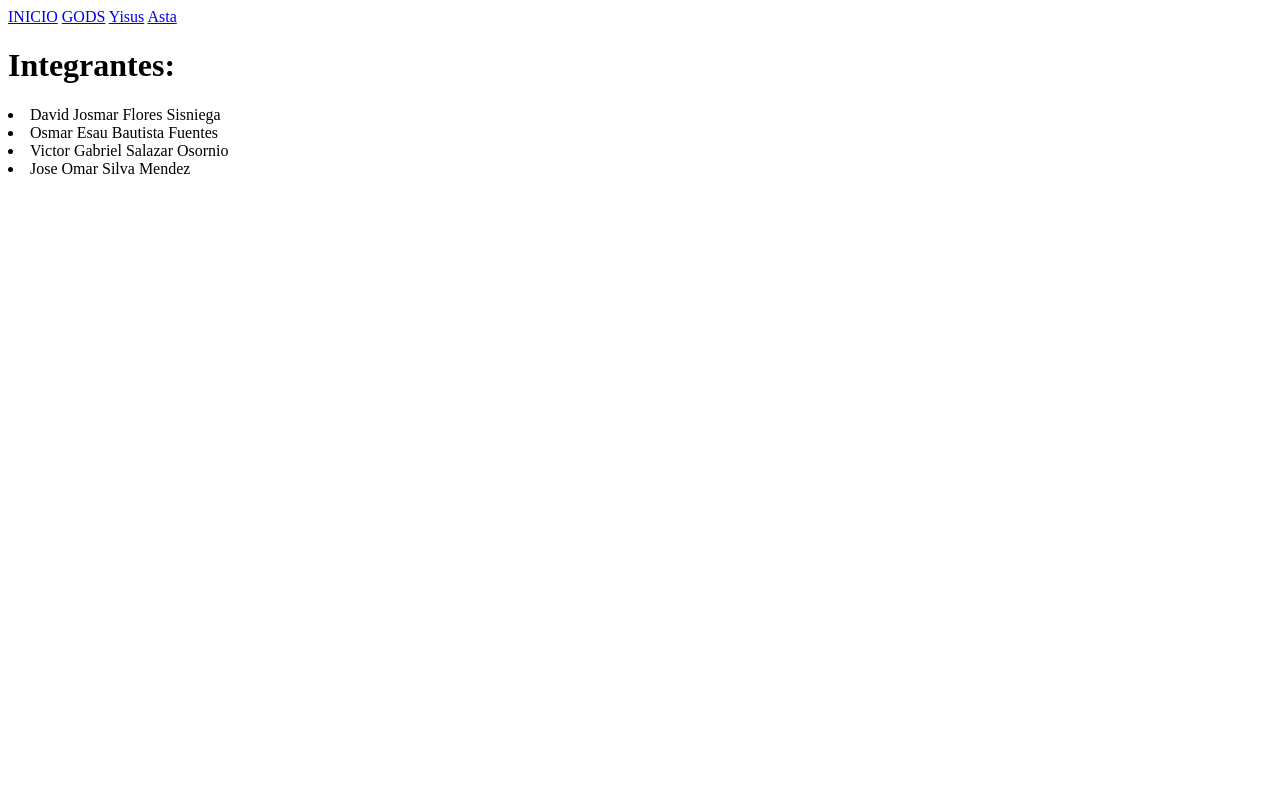
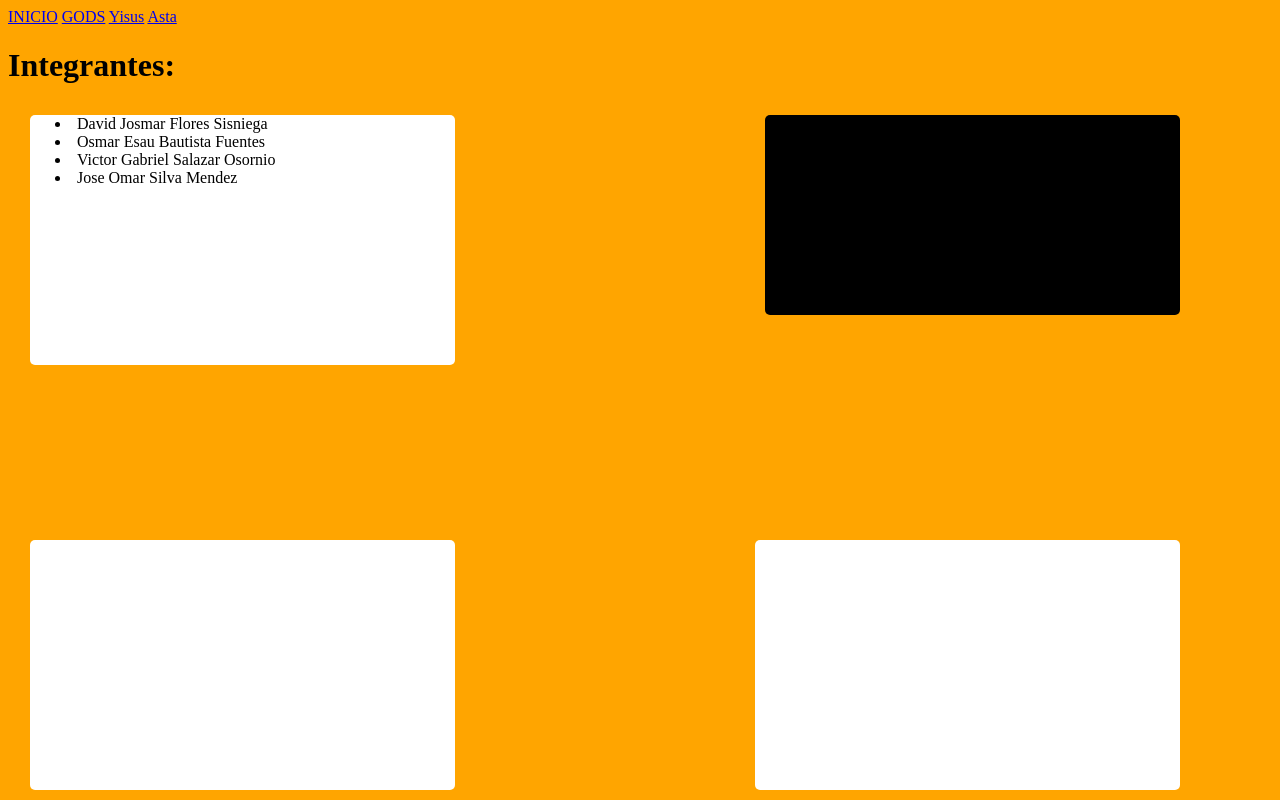
Before and after one commit to deivon200/Los-hermosos, a plain HTML site: page index.html in a window 1280 px wide. Drawn offline with Linux system fonts and the light colour scheme.

Commit message:
Corrección de errores

```diff
--- a/index.html
+++ b/index.html
@@ -3,7 +3,7 @@
 <head>
 	<title>Pagina de los hermosos</title>
 </head>
-<link rel="stylesheet" type="text/css" href="./cuadro.css">
+<link rel="stylesheet" type="text/css" href="./style.css">
 <body>
 	<a href="./index.html">INICIO</a>
 	<a href="./Gods.html">GODS</a>
```
